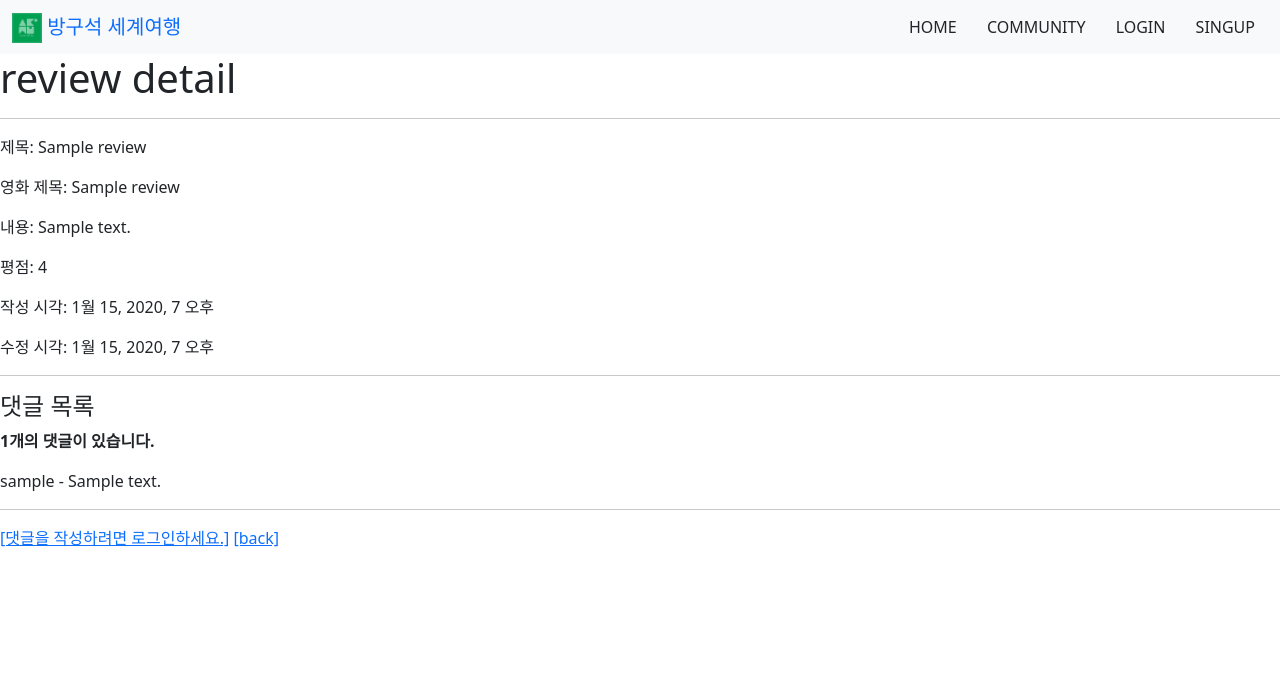
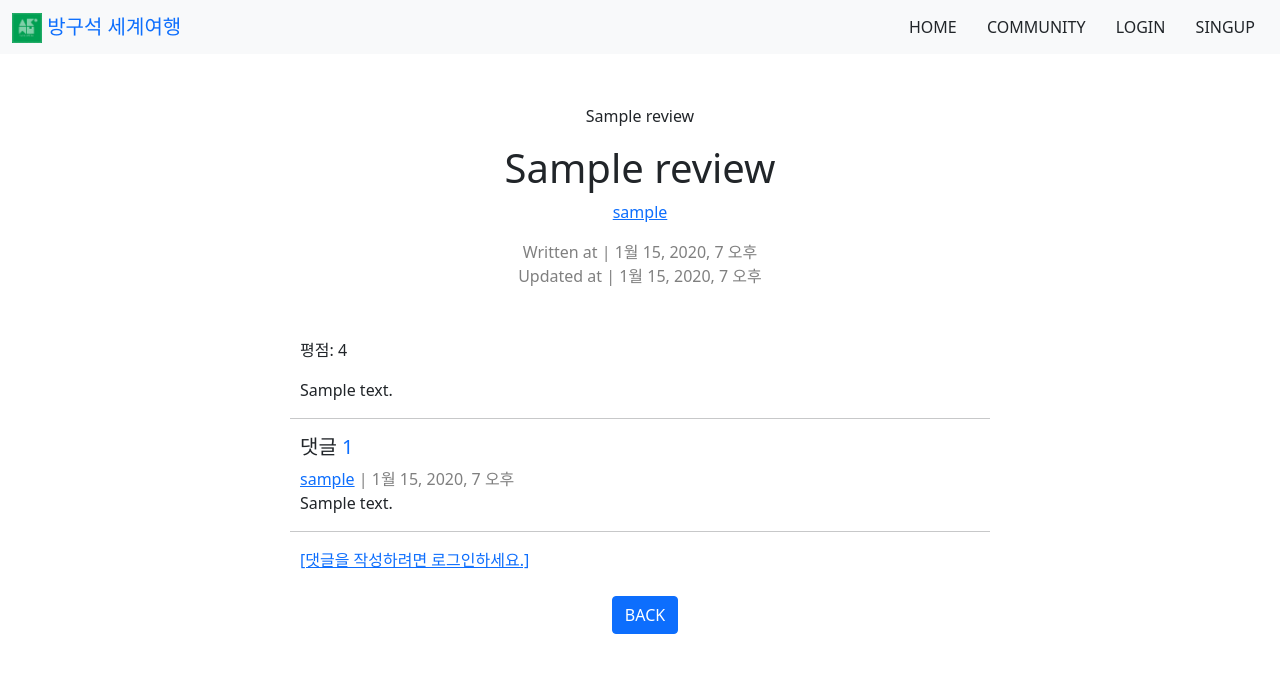
Before and after one commit to wynne-baek/BKS-world, a Django app: page /community/1/ in a window 1280 px wide. Shown: the top 673 px of the page. Run offline with Django 3.2, Linux system fonts and the light colour scheme; tables that the repository leaves empty hold one stand-in row (values such as "Sample post").

Commit message:
edit community list, detail

```diff
--- a/community/forms.py
+++ b/community/forms.py
@@ -13,4 +13,7 @@ class CommentForm(forms.ModelForm):
 
     class Meta:
         model = Comment
-        exclude = ('review', 'user')
+        fields = ['content']
+        widgets = {
+            'content': forms.Textarea(attrs={'class': 'form-control my-2', 'style': 'width: 680px;', 'rows': 3})
+        }
--- a/community/templates/community/reviewdetail.html
+++ b/community/templates/community/reviewdetail.html
@@ -1,48 +1,71 @@
 {% extends 'base.html' %}
 
 {% block content %}
-<h1>review detail</h1>
-  <hr>
-  <p>제목: {{ review.title }}</p>
-  <p>영화 제목: {{ review.movie_title }}</p>
-  <p>내용: {{ review.content }}</p>
+<div class="text-center" style="margin-top: 50px; margin-bottom: 50px">
+  <p>{{ review.movie_title }}</p>
+  <h1 class="">{{ review.title }}</h1>
+  <p><a href="{% url 'accounts:profile' review.user.username %}">{{ review.user }}</a></p>
+  <div class="text-black-50">Written at | {{ review.created_at }}</div>
+  <div class="text-black-50">Updated at | {{ review.updated_at }}</div>
+</div>
+<div style="width: 700px; margin-top: 10px;" class="mx-auto">
+  <div id="detail">
   <p>평점: {{ review.rate }}</p>
-  <p>작성 시각: {{ review.created_at }}</p>
-  <p>수정 시각: {{ review.updated_at }}</p>
+  <p>{{ review.content }}</p>
   {% if request.user == review.user %}
     <form action="{% url 'community:review_delete' review.pk %}" method="POST">
       {% csrf_token %}
       <input type="submit" value="삭제">
     </form>
   {% endif %}
+  </div>
+  <hr>
+  <div id="comment">
+  <h5>댓글 <span class="text-primary">{{ comments|length }}</span></h5>
+  {% for comment in comments %}
+      <span><a href="{% url 'accounts:profile' comment.user.username %}">{{ comment.user }}</a></span>
+      <span class="text-black-50">  |  {{ comment.created_at }}</span>
+      <p>{{ comment.content }}</p>
 
-  <hr>
-  <h4>댓글 목록</h4>
-  {% if comments|length %}
-    <p><b>{{ comments|length }}개의 댓글이 있습니다.</b></p>
-  {% endif %}
-  {% for comment in comments %}
-    <div>
-      {{ comment.user }} - {{ comment.content }}
         {% if request.user == comment.user %}
           <form action="{% url 'community:review_comment_delete' review.pk comment.pk %}" method="POST">
             {% csrf_token %}
             <input type="submit" value="삭제">
           </form>
         {% endif %}
-    </div>
+
   {% empty %}
     <p><b>댓글이 없어요..</b></p>
   {% endfor %}
+</div>
   <hr>
+  <div id="comment_form">
   {% if request.user.is_authenticated %}
     <form action="{% url 'community:review_comment_create' review.pk %}" method="POST">
       {% csrf_token %}
       {{ comment_form }}
-      <input type="submit">
+      <div style="text-align: right; margin-right: 20px;" ><input type="submit"></div>
     </form>
   {% else %}
     <a href="{% url 'accounts:login' %}">[댓글을 작성하려면 로그인하세요.]</a>
   {% endif %}
-  <a onclick="history.back()" href="">[back]</a>
+  <div class="my-4" style="text-align:center;">
+  <button class="btn btn-primary" onclick="history.back()">BACK</button>
+  </div>
+</div>
+</div>
+
+
+<style>
+  #comment {
+    margin-left: 10px;
+  }
+  #detail {
+    margin-left: 10px;
+  }
+
+  #comment_form {
+    margin-left: 10px;
+  }
+</style>
 {% endblock content %}
```
Also changed, not shown: community/templates/community/reviewlist.html (+42 -18 lines).
